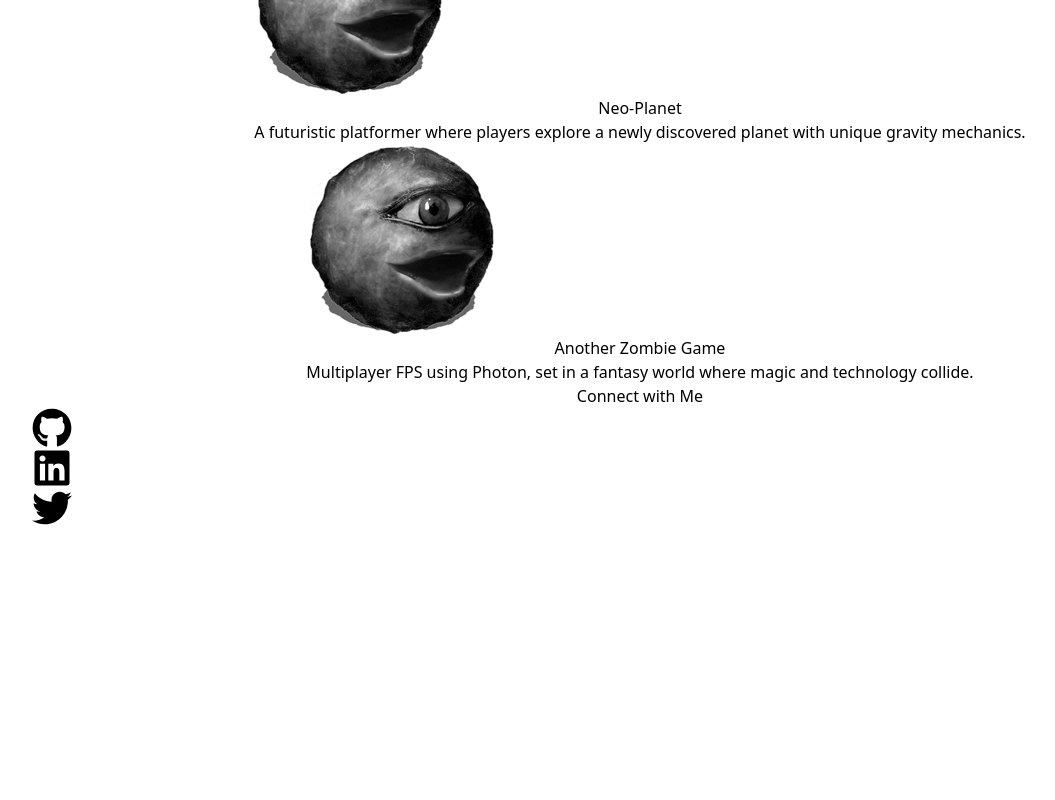
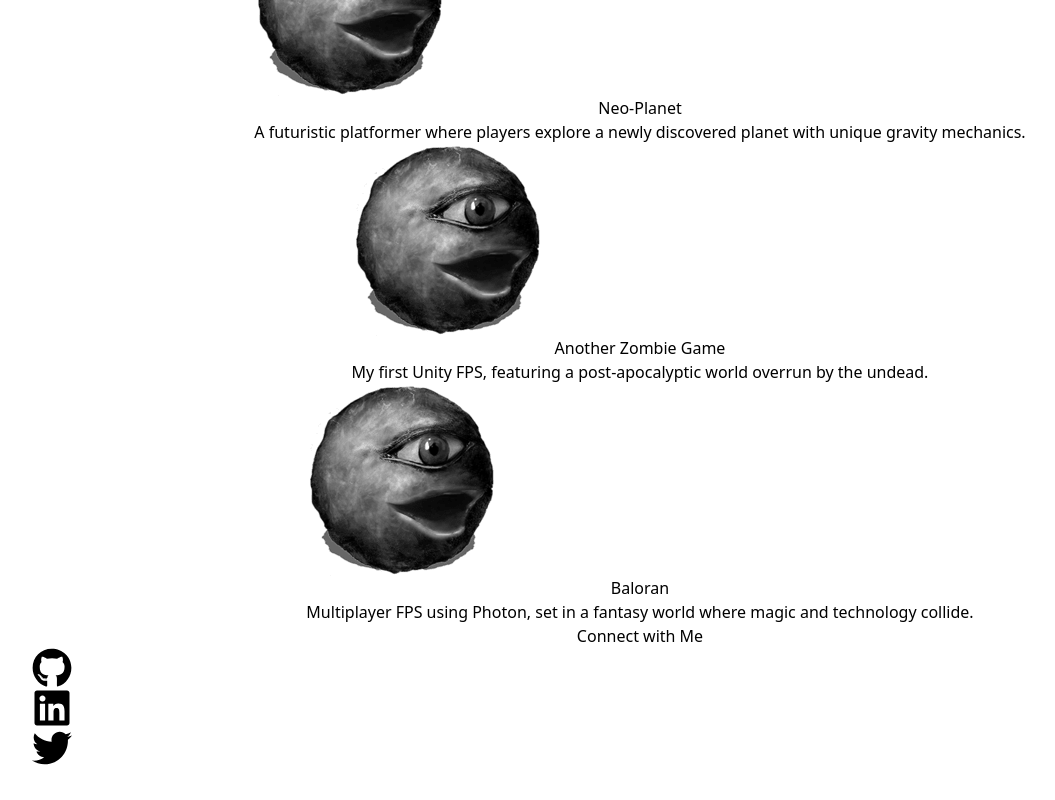
Before and after one commit to BlacktonDev/portfolio, a React (Vite) app: page / in a window 1280 px wide. Shown: the part 944-1744 px from the top of the page, without its empty margins (0-1055 px from the left). Before the commit the page ends 1504 px from the top, so only its background shows below. Built offline with nearby package versions, Linux system fonts and the light colour scheme.

Commit message:
update 9-25-24

```diff
--- a/src/App.jsx
+++ b/src/App.jsx
@@ -33,7 +33,11 @@ const projects = [
     description: "My first Unity FPS, featuring a post-apocalyptic world overrun by the undead.",
     image: "src/RomoUnreal.png",
     video: "https://www.youtube.com/embed/M5QY2_8704o",
-    detailedDescription: "Another Zombie Game was my first foray into Unity development, created as a learning project to understand FPS mechanics and AI behavior. Set in a post-apocalyptic world, players must survive waves of increasingly difficult zombies.",
+    detailedDescription: "Another Zombie Game was my first foray into Unity development, created as a learning project to understand FPS mechanics and AI behavior. Set in a post-apocalyptic world, players must survive waves of increasingly difficult zombies"
+  },
+  {
+    id: 5,
+    title: "Baloran",
     description: "Multiplayer FPS using Photon, set in a fantasy world where magic and technology collide.",
     image: "src/RomoUnreal.png",
     video: "https://www.youtube.com/embed/9bZkp7q19f0",
```
